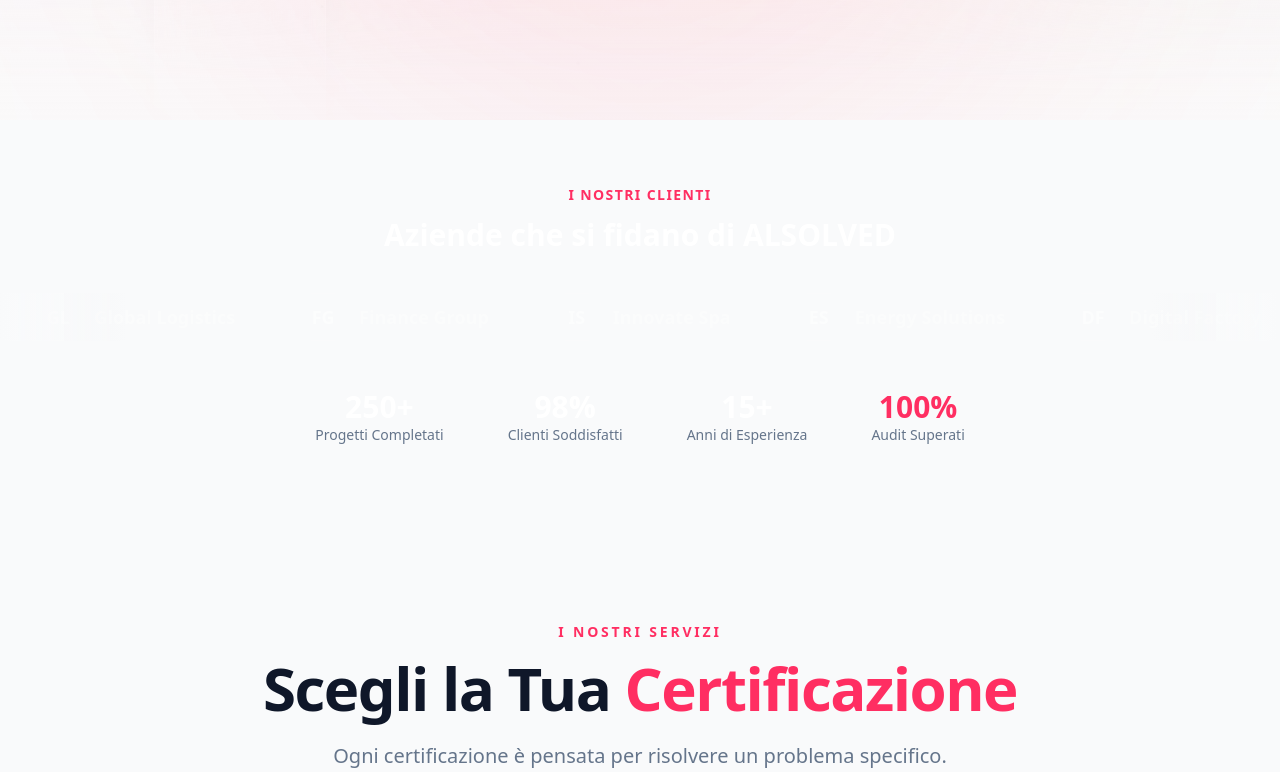
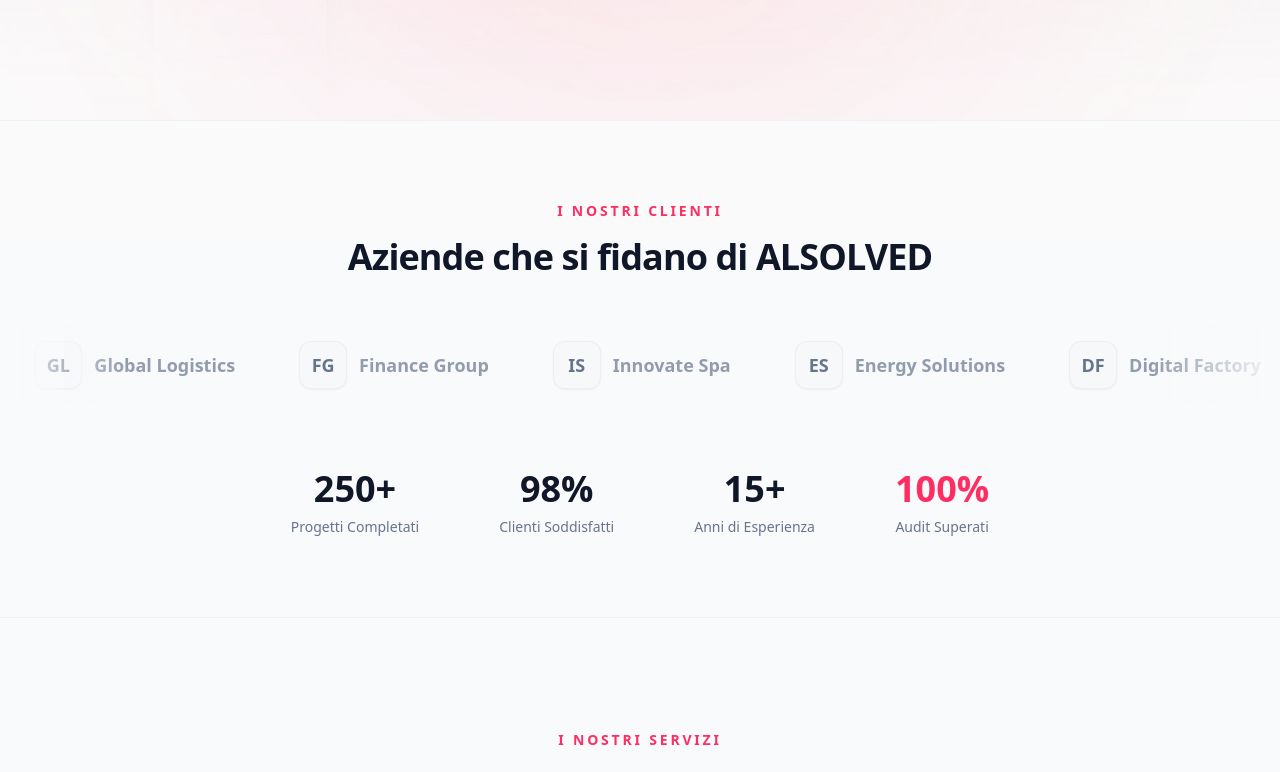
Before and after one commit to GioEnriqueDev/AlSolved_Certificazioni, a Next.js app: page /AlSolved_Certificazioni/ in a window 1280 px wide. Shown: the part 560-1332 px from the top of the page. Built offline with nearby package versions, Linux system fonts and the light colour scheme.

Commit message:
fix: updated ClientLogos component colors for light theme visibility

```diff
--- a/src/components/sections/ClientLogos.tsx
+++ b/src/components/sections/ClientLogos.tsx
@@ -15,12 +15,12 @@
 function LogoPlaceholder({ name, abbrev }: { name: string; abbrev: string }) {
     return (
         <div className="flex items-center gap-3 px-8 group cursor-default">
-            <div className="w-12 h-12 rounded-xl bg-white/5 border border-white/10 flex items-center justify-center group-hover:border-primary/30 group-hover:bg-primary/5 transition-all duration-300">
-                <span className="text-lg font-bold text-white/50 group-hover:text-primary transition-colors">
+            <div className="w-12 h-12 rounded-xl bg-secondary/30 border border-border/60 flex items-center justify-center group-hover:border-primary/40 group-hover:bg-primary/5 transition-all duration-300 shadow-sm">
+                <span className="text-lg font-bold text-muted-foreground group-hover:text-primary transition-colors">
                     {abbrev}
                 </span>
             </div>
-            <span className="text-lg font-semibold text-white/40 group-hover:text-white/70 transition-colors whitespace-nowrap">
+            <span className="text-lg font-semibold text-muted-foreground/70 group-hover:text-foreground transition-colors whitespace-nowrap">
                 {name}
             </span>
         </div>
@@ -29,10 +29,10 @@
 
 export default function ClientLogos() {
     return (
-        <section className="py-16 bg-background border-y border-white/5 overflow-hidden">
-            <div className="container mx-auto px-6 text-center mb-10">
+        <section className="py-20 bg-transparent border-y border-border/40 overflow-hidden relative z-10 w-full">
+            <div className="container mx-auto px-6 text-center mb-12">
                 <motion.p
-                    className="text-sm font-bold text-primary uppercase tracking-widest"
+                    className="text-sm font-bold text-primary uppercase tracking-[0.2em]"
                     initial={{ opacity: 0, y: 10 }}
                     whileInView={{ opacity: 1, y: 0 }}
                     viewport={{ once: true }}
@@ -40,7 +40,7 @@
                     I Nostri Clienti
                 </motion.p>
                 <motion.h3
-                    className="text-2xl md:text-3xl font-bold mt-3 text-white"
+                    className="text-2xl md:text-4xl font-bold mt-4 text-foreground tracking-tight"
                     initial={{ opacity: 0, y: 10 }}
                     whileInView={{ opacity: 1, y: 0 }}
                     viewport={{ once: true }}
@@ -58,7 +58,7 @@
 
                 {/* Scrolling Container */}
                 <motion.div
-                    className="flex"
+                    className="flex py-4"
                     animate={{ x: [0, -1200] }}
                     transition={{
                         x: {
@@ -78,27 +78,27 @@
 
             {/* Trust Indicators */}
             <motion.div
-                className="container mx-auto px-6 mt-12 flex flex-wrap justify-center gap-8 md:gap-16"
-                initial={{ opacity: 0 }}
-                whileInView={{ opacity: 1 }}
-                viewport={{ once: true }}
-                transition={{ delay: 0.3 }}
+                className="container mx-auto px-6 mt-16 flex flex-wrap justify-center gap-10 md:gap-20"
+                initial={{ opacity: 0, y: 20 }}
+                whileInView={{ opacity: 1, y: 0 }}
+                viewport={{ once: true, margin: "-50px" }}
+                transition={{ delay: 0.2 }}
             >
-                <div className="text-center">
-                    <div className="text-3xl font-bold text-white">250+</div>
-                    <div className="text-sm text-muted-foreground">Progetti Completati</div>
+                <div className="text-center group">
+                    <div className="text-4xl font-black text-foreground group-hover:text-primary transition-colors">250+</div>
+                    <div className="text-sm font-medium text-muted-foreground mt-2">Progetti Completati</div>
                 </div>
-                <div className="text-center">
-                    <div className="text-3xl font-bold text-white">98%</div>
-                    <div className="text-sm text-muted-foreground">Clienti Soddisfatti</div>
+                <div className="text-center group">
+                    <div className="text-4xl font-black text-foreground group-hover:text-primary transition-colors">98%</div>
+                    <div className="text-sm font-medium text-muted-foreground mt-2">Clienti Soddisfatti</div>
                 </div>
-                <div className="text-center">
-                    <div className="text-3xl font-bold text-white">15+</div>
-                    <div className="text-sm text-muted-foreground">Anni di Esperienza</div>
+                <div className="text-center group">
+                    <div className="text-4xl font-black text-foreground group-hover:text-primary transition-colors">15+</div>
+                    <div className="text-sm font-medium text-muted-foreground mt-2">Anni di Esperienza</div>
                 </div>
-                <div className="text-center">
-                    <div className="text-3xl font-bold text-primary">100%</div>
-                    <div className="text-sm text-muted-foreground">Audit Superati</div>
+                <div className="text-center group">
+                    <div className="text-4xl font-black text-primary">100%</div>
+                    <div className="text-sm font-medium text-muted-foreground mt-2">Audit Superati</div>
                 </div>
             </motion.div>
         </section>
```
Also changed, not shown: 32 other files (tests, documents, lock files or other folders).
